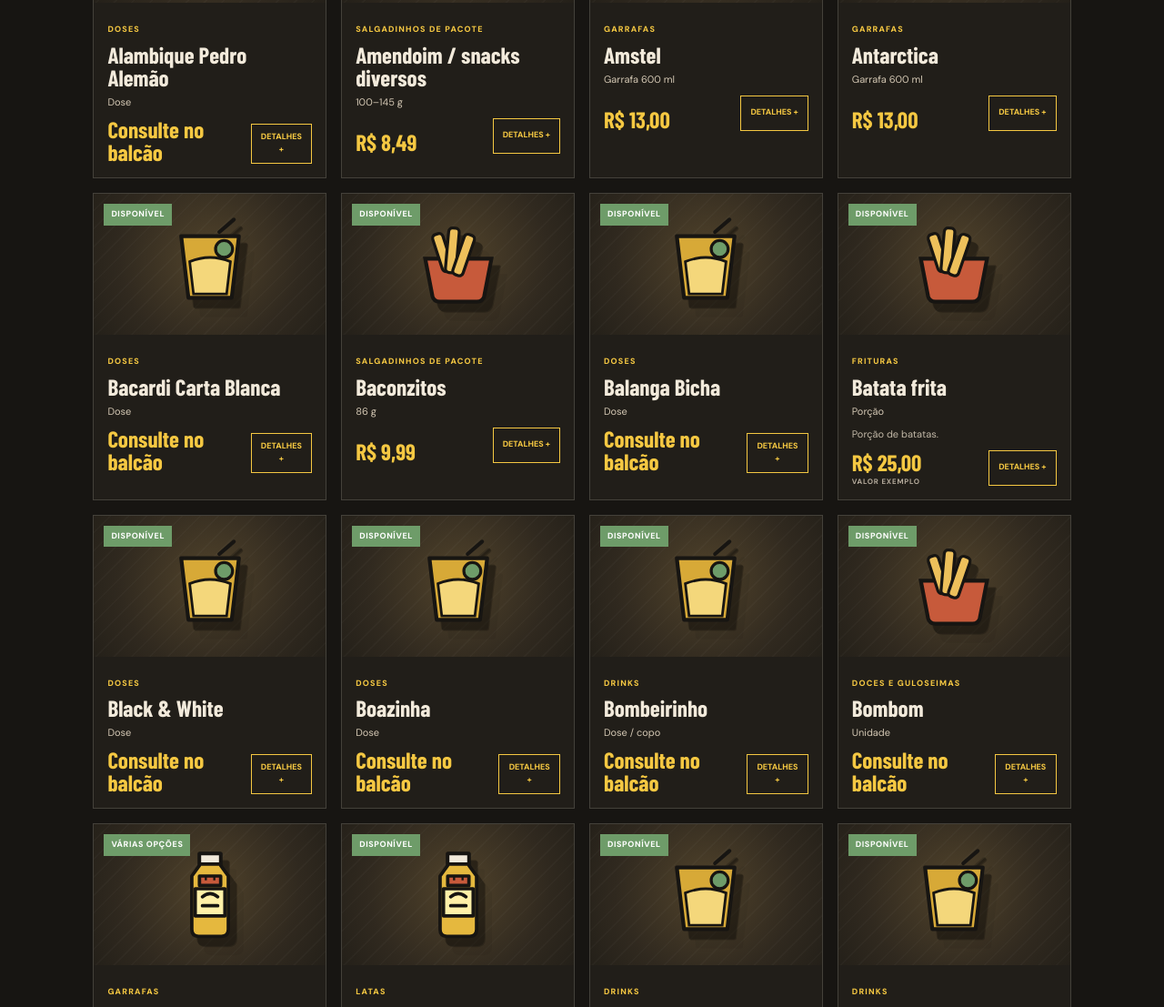
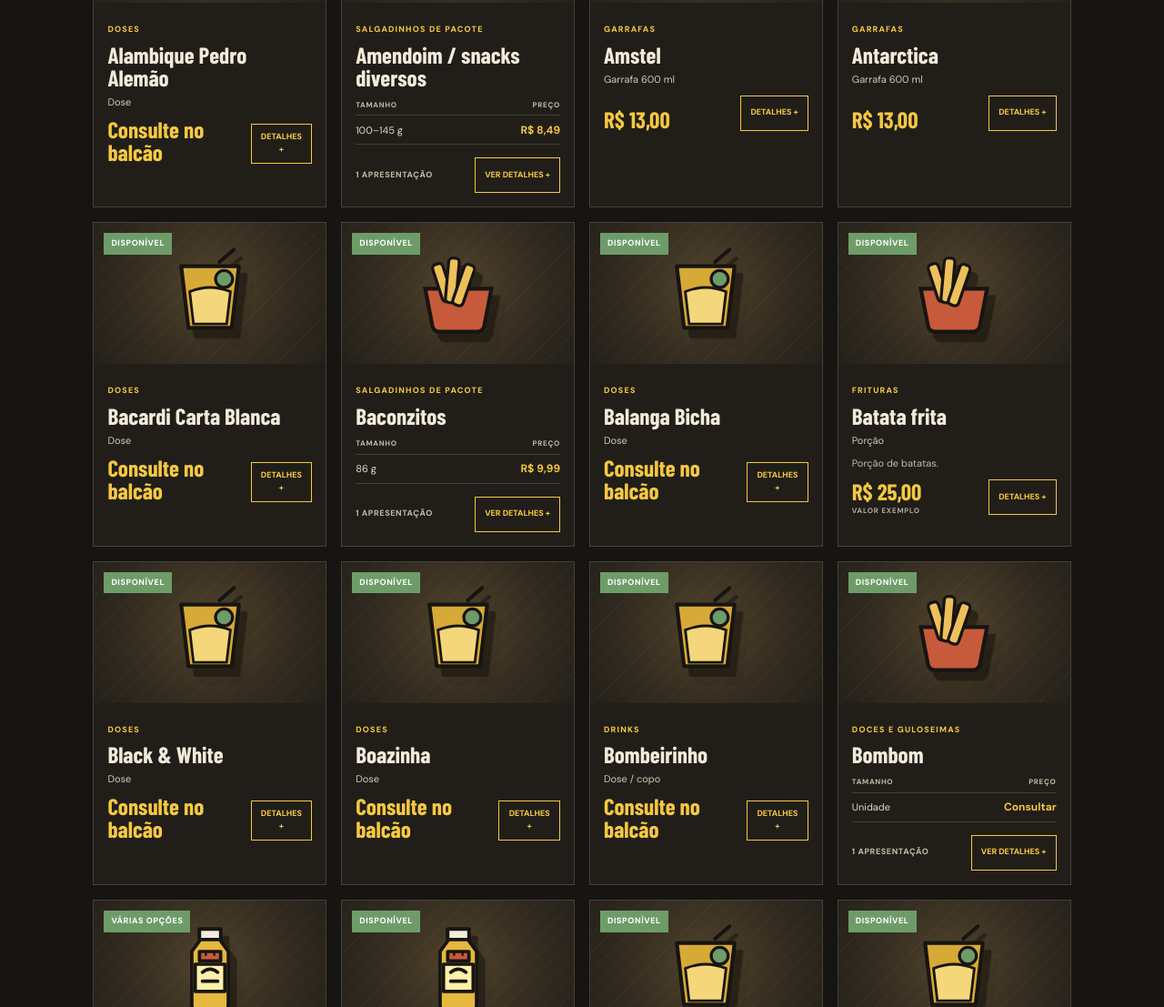
Before and after one commit to Zugs-dotcom/bar-dos-amigos-v5, a plain HTML site: page index.html in a window 1280 px wide. Shown: the part 1693-2800 px from the top of the page at 91% size. Drawn offline with nearby package versions, Linux system fonts and the light colour scheme; a web font is replaced by a local one.

Commit message:
Group snack variants in public menu

```diff
--- a/css/style.css
+++ b/css/style.css
@@ -108,6 +108,13 @@ button, a, select { -webkit-tap-highlight-color: transparent; }
 .product-bottom { display: flex; justify-content: space-between; align-items: end; gap: 8px; }
 .product-price { color: var(--yellow); font: 700 25px/1 var(--display); }
 .product-price small { display: block; margin-top: 3px; color: #b6ac9d; font: 700 8px var(--body); letter-spacing: .8px; }
+.product-variants-heading { display: grid; grid-template-columns: minmax(0,1fr) auto; gap: 8px; margin-top: 11px; color: var(--muted); font-size: 8px; font-weight: 800; letter-spacing: .7px; text-transform: uppercase; }
+.product-variants { display: grid; margin: 5px 0 14px; padding: 0; list-style: none; border-top: 1px solid var(--line); }
+.product-variant-row { display: grid; grid-template-columns: minmax(0,1fr) auto; align-items: center; gap: 8px; min-height: 32px; padding: 5px 0; border-bottom: 1px solid var(--line); }
+.product-variant-size { min-width: 0; color: #e4d9c7; font-size: 11px; line-height: 1.3; }
+.product-variant-price { color: var(--yellow); font-size: 12px; white-space: nowrap; }
+.product-variants-count { color: var(--muted); font-size: 9px; font-weight: 800; letter-spacing: .6px; text-transform: uppercase; }
+.product-bottom--variants { align-items: center; }
 .detail-button { min-height: 39px; padding: 7px 10px; border: 1px solid var(--yellow); background: transparent; color: var(--yellow); cursor: pointer; font-size: 9px; font-weight: 800; text-transform: uppercase; }
 .detail-button:hover { background: var(--yellow); color: var(--ink); }
 .demo-disclaimer { margin: 20px 0 0; color: #a99f90; font-size: 10px; }
--- a/index.html
+++ b/index.html
@@ -111,7 +111,6 @@
           <article class="about-item"><span class="about-icon">⌖</span><div><small>ENDEREÇO</small><p data-about="endereco">A preencher pelos proprietários</p></div></article>
           <article class="about-item"><span class="about-icon">◷</span><div><small>HORÁRIO</small><p data-about="horario">A preencher pelos proprietários</p></div></article>
           <article class="about-item"><span class="about-icon">☎</span><div><small>TELEFONE</small><p data-about="telefone">A preencher pelos proprietários</p></div></article>
-          <article class="about-item"><span class="about-icon">◎</span><div><small>INSTAGRAM</small><p data-about="instagram">A preencher pelos proprietários</p></div></article>
         </div>
         <div class="about-actions">
           <a id="whatsapp-link" class="button button-yellow" href="#" hidden>Conversar no WhatsApp ↗</a>
--- a/js/app.js
+++ b/js/app.js
@@ -5,7 +5,7 @@
   const money = v => Number(v||0).toLocaleString("pt-BR",{style:"currency",currency:"BRL"});
   const safe = (v, fallback="") => v == null || String(v).trim()==="" ? fallback : String(v);
   const demoPrice = p => /exemplo|demonstrativo|a confirmar/i.test(p?.origem||"");
-  const groupedCategories = new Set(["cervejas","refrigerantes","aguas","energeticos","salgados","porcoes"]);
+  const groupedCategories = new Set(["cervejas","refrigerantes","aguas","energeticos","salgados","porcoes","snacks"]);
   const categoryNames = {cervejas:"Cerveja",refrigerantes:"Refrigerante",aguas:"Bebida",energeticos:"Energético",destilados:"Destilado",salgados:"Salgado",porcoes:"Porção",drinks:"Drink"};
   function applyData(d, cache=false){
     state.categorias=(d.categorias||[]).filter(x=>x.ativa!==false).sort((a,b)=>(a.ordem||0)-(b.ordem||0));
@@ -128,6 +128,24 @@
     const shown=values.slice(0,3);
     return shown.join(" · ")+(values.length>3?` · +${values.length-3} opções`:"");
   }
+  function appendSnackVariants(group, info){
+    const headings=document.createElement("div");headings.className="product-variants-heading";
+    const sizeHeading=document.createElement("span");sizeHeading.textContent="Tamanho";
+    const priceHeading=document.createElement("span");priceHeading.textContent="Preço";
+    headings.append(sizeHeading,priceHeading);info.append(headings);
+    const list=document.createElement("ul");list.className="product-variants";list.setAttribute("aria-label","Apresentações disponíveis com tamanho e preço");
+    group.items.forEach(item=>{
+      const row=document.createElement("li");row.className="product-variant-row";
+      const label=document.createElement("span");label.className="product-variant-size";
+      label.textContent=[item.nome!==group.nome?item.nome:"",safe(item.tamanho,"Tamanho a confirmar")].filter(Boolean).join(" · ");
+      const price=document.createElement("strong");price.className="product-variant-price";
+      if(!item.disponivel)price.textContent="Em falta";
+      else if(item.precoIndefinido)price.textContent="Consultar";
+      else price.textContent=money(item.preco)+(demoPrice(item)?"*":"");
+      row.append(label,price);list.append(row);
+    });
+    info.append(list);
+  }
   function renderProducts(){
     const grid=$("#product-grid"), groups=visibleGroups();grid.replaceChildren();grid.setAttribute("aria-busy","true");
     const showCategoryOverview=window.matchMedia("(max-width: 700px)").matches&&state.categoria==="todas"&&!state.busca;
@@ -144,8 +162,9 @@
       return;
     }
     groups.forEach(group=>{
+      const isSnackGroup=group.categoria==="snacks";
       const soldOut=group.items.every(x=>!x.disponivel);
-      const card=document.createElement("article");card.className="product-card"+(soldOut?" is-unavailable":"");
+      const card=document.createElement("article");card.className="product-card"+(soldOut?" is-unavailable":"")+(isSnackGroup?" has-inline-variants":"");
       const art=document.createElement("div");art.className="product-art";
       const illustration=document.createElement("span");illustration.className="product-illustration";illustration.append(makeImage(group.ilustracao));
       const tag=document.createElement("span");tag.className="product-tag"+(soldOut?" sold":"");tag.textContent=soldOut?"INDISPONÍVEL":(group.items.length>1?"VÁRIAS OPÇÕES":"DISPONÍVEL");art.append(illustration,tag);
@@ -153,11 +172,18 @@
       const cat=document.createElement("span");cat.className="product-category";cat.textContent=group.subcategoria||categoryNames[group.categoria]||group.categoria;
       const title=document.createElement("h4");title.textContent=group.nome;
       info.append(cat,title);
-      const presentation=presentationText(group);
+      const presentation=isSnackGroup?"":presentationText(group);
       if(presentation){const label=document.createElement("p");label.className="product-presentation";label.textContent=presentation;info.append(label);}
       const description=group.items.map(usefulDescription).find(Boolean);
-      if(description){const desc=document.createElement("p");desc.className="product-description";desc.textContent=description;info.append(desc);}
+      if(description&&!isSnackGroup){const desc=document.createElement("p");desc.className="product-description";desc.textContent=description;info.append(desc);}
+      if(isSnackGroup)appendSnackVariants(group,info);
       const bottom=document.createElement("div");bottom.className="product-bottom";
+      const btn=document.createElement("button");btn.type="button";btn.className="detail-button";btn.textContent=isSnackGroup?"VER DETALHES +":(group.items.length>1?"VER OPÇÕES +":"DETALHES +");btn.addEventListener("click",()=>openDetails(group));
+      if(isSnackGroup){
+        bottom.classList.add("product-bottom--variants");
+        const count=document.createElement("span");count.className="product-variants-count";count.textContent=`${group.items.length} ${group.items.length===1?"apresentação":"apresentações"}`;
+        bottom.append(count,btn);
+      }else{
         const price=document.createElement("strong");price.className="product-price";
         const availableItems=group.items.filter(item=>item.disponivel);
         const knownPrices=availableItems.filter(item=>!item.precoIndefinido).map(item=>Number(item.preco||0));
@@ -167,8 +193,9 @@
         else if(group.items.length>1&&new Set(knownPrices).size>1)price.textContent="A partir de "+money(Math.min(...knownPrices));
         else price.textContent=money(knownPrices[0]);
         if(group.items.every(demoPrice)&&knownPrices.length){const small=document.createElement("small");small.textContent="VALOR EXEMPLO";price.append(small);}
-      const btn=document.createElement("button");btn.type="button";btn.className="detail-button";btn.textContent=group.items.length>1?"VER OPÇÕES +":"DETALHES +";btn.addEventListener("click",()=>openDetails(group));
-      bottom.append(price,btn);info.append(bottom);card.append(art,info);grid.append(card);
+        bottom.append(price,btn);
+      }
+      info.append(bottom);card.append(art,info);grid.append(card);
     });
     $("#product-count").textContent=String(groups.length).padStart(2,"0");
     $("#current-category").textContent=state.categoria==="todas"?"Todas as opções":(state.categorias.find(x=>x.id===state.categoria)?.nome||"Cardápio");
```
Also changed, not shown: 1 other file. Lines whose indentation alone changed are shown as unchanged.
